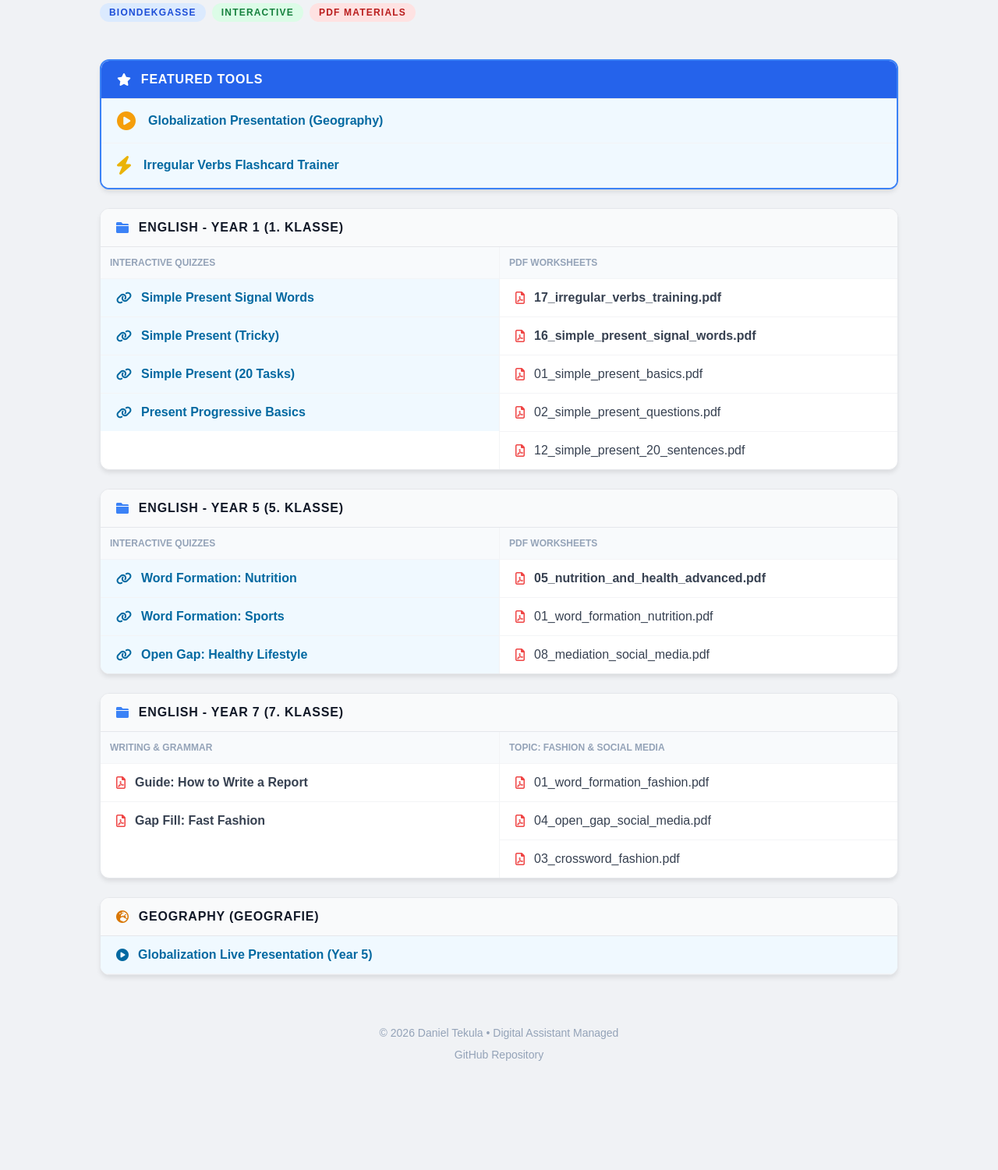
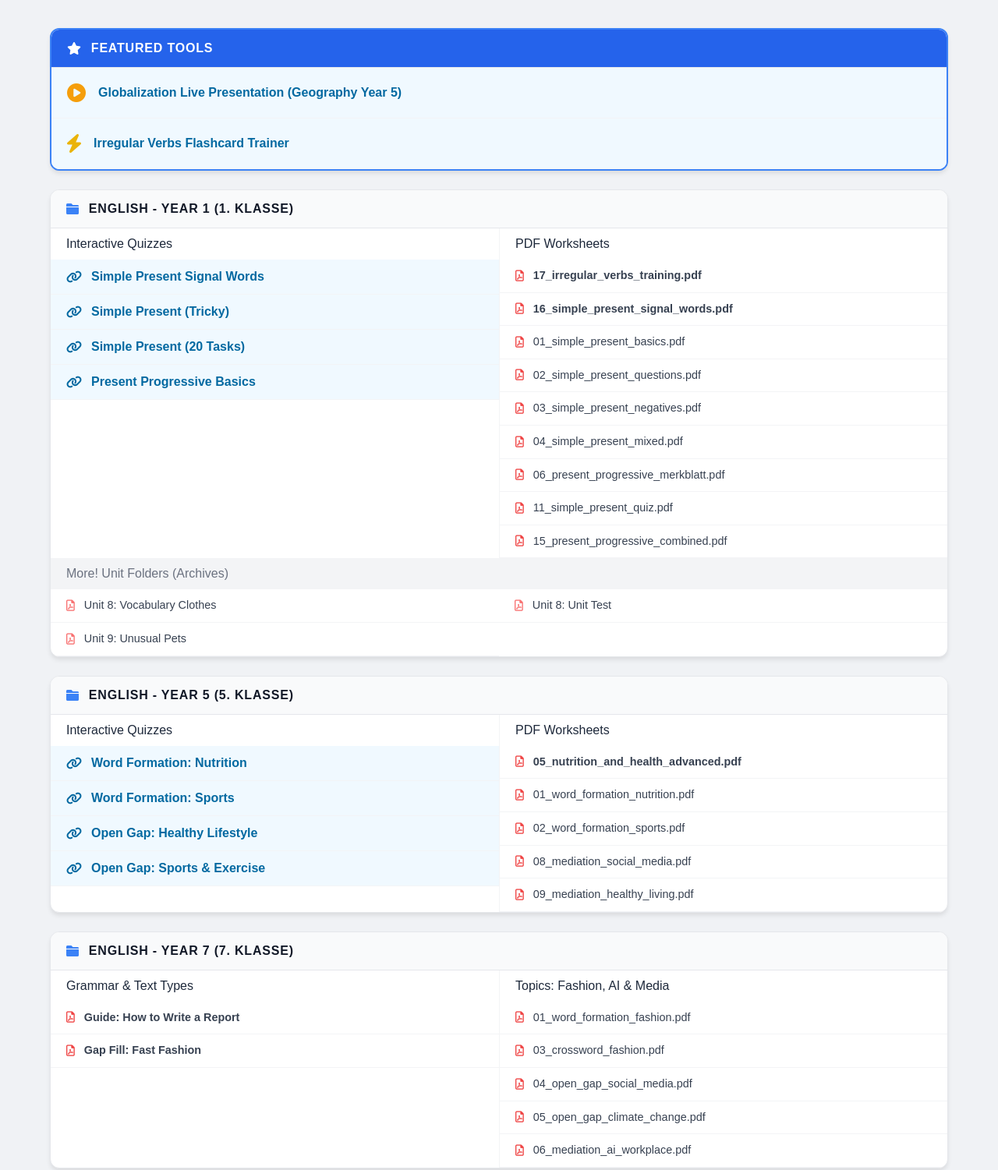
Before and after one commit to Danjo124/-teaching-materials, a plain HTML site: page index.html in a window 1280 px wide. Shown: the part 136-1637 px from the top of the page at 78% size. Before the commit the page ends 1539 px from the top, so only its background shows below. Drawn offline with nearby package versions, Linux system fonts and the light colour scheme.

Commit message:
Comprehensive restore of all worksheet links in index.html

```diff
--- a/index.html
+++ b/index.html
@@ -10,32 +10,27 @@
         body { background-color: #f0f2f5; font-family: sans-serif; }
         .folder-card { background: white; border-radius: 12px; box-shadow: 0 4px 6px -1px rgb(0 0 0 / 0.1); margin-bottom: 24px; overflow: hidden; border: 1px solid #e5e7eb; }
         .folder-header { background: #f9fafb; padding: 12px 20px; border-bottom: 1px solid #e5e7eb; font-weight: 800; display: flex; align-items: center; gap: 12px; color: #111827; text-transform: uppercase; letter-spacing: 0.05em; }
-        .file-item { display: flex; align-items: center; padding: 12px 20px; transition: all 0.2s; border-bottom: 1px solid #f3f4f6; }
+        .file-item { display: flex; align-items: center; padding: 10px 20px; transition: all 0.2s; border-bottom: 1px solid #f3f4f6; }
         .file-item:hover { background-color: #f8fafc; transform: translateX(4px); }
         .quiz-link { background-color: #f0f9ff; color: #0369a1; font-weight: 700; }
-        .pdf-link { color: #374151; }
-        .featured { border-left: 4px solid #3b82f6; }
+        .pdf-link { color: #374151; font-size: 0.9rem; }
+        .section-label { padding: 8px 20px; text-xs font-black text-slate-400 uppercase bg-slate-50 tracking-widest border-b border-gray-100; }
     </style>
 </head>
-<body class="p-4 md:p-10">
-    <div class="max-w-5xl mx-auto">
+<body class="p-4 md:p-10 text-slate-800">
+    <div class="max-w-6xl mx-auto">
         <header class="mb-12 text-center md:text-left">
             <h1 class="text-5xl font-black text-slate-900 tracking-tight mb-2">Material Explorer</h1>
-            <p class="text-slate-500 text-xl font-medium">Digital Learning Hub • Daniel Tekula</p>
-            <div class="mt-4 flex flex-wrap gap-2 justify-center md:justify-start">
-                <span class="px-3 py-1 bg-blue-100 text-blue-700 rounded-full text-xs font-bold uppercase tracking-widest">Biondekgasse</span>
-                <span class="px-3 py-1 bg-green-100 text-green-700 rounded-full text-xs font-bold uppercase tracking-widest">Interactive</span>
-                <span class="px-3 py-1 bg-red-100 text-red-700 rounded-full text-xs font-bold uppercase tracking-widest">PDF Materials</span>
-            </div>
+            <p class="text-slate-500 text-xl font-medium italic">Digital Learning Hub • Daniel Tekula</p>
         </header>
 
         <!-- FEATURED TOOLS -->
         <div class="folder-card border-blue-500 border-2">
             <div class="folder-header bg-blue-600 text-white"><i class="fas fa-star"></i> Featured Tools</div>
-            <a href="geography/year-5/globalization_presentation.html" target="_blank" class="file-item quiz-link">
-                <i class="fas fa-play-circle text-2xl mr-4 text-amber-500"></i> Globalization Presentation (Geography)
+            <a href="geography/year-5/globalization_presentation.html" target="_blank" class="file-item quiz-link py-4">
+                <i class="fas fa-play-circle text-2xl mr-4 text-amber-500"></i> Globalization Live Presentation (Geography Year 5)
             </a>
-            <a href="quiz-irregular-verbs.html" target="_blank" class="file-item quiz-link">
+            <a href="quiz-irregular-verbs.html" target="_blank" class="file-item quiz-link py-4">
                 <i class="fas fa-bolt text-2xl mr-4 text-yellow-500"></i> Irregular Verbs Flashcard Trainer
             </a>
         </div>
@@ -44,21 +39,31 @@
         <div class="folder-card">
             <div class="folder-header"><i class="fas fa-folder text-blue-500"></i> English - Year 1 (1. Klasse)</div>
             <div class="grid grid-cols-1 md:grid-cols-2 divide-x divide-gray-100">
-                <div class="divide-y divide-gray-100">
-                    <p class="p-3 text-xs font-black text-slate-400 uppercase bg-slate-50">Interactive Quizzes</p>
+                <div class="flex flex-col">
+                    <div class="section-label">Interactive Quizzes</div>
                     <a href="quiz-signal-words.html" target="_blank" class="file-item quiz-link"><i class="fas fa-link mr-3"></i> Simple Present Signal Words</a>
                     <a href="quiz-simple-present-tricky.html" target="_blank" class="file-item quiz-link"><i class="fas fa-link mr-3"></i> Simple Present (Tricky)</a>
                     <a href="quiz-simple-present-20.html" target="_blank" class="file-item quiz-link"><i class="fas fa-link mr-3"></i> Simple Present (20 Tasks)</a>
                     <a href="quiz-present-progressive.html" target="_blank" class="file-item quiz-link"><i class="fas fa-link mr-3"></i> Present Progressive Basics</a>
                 </div>
-                <div class="divide-y divide-gray-100 border-t md:border-t-0">
-                    <p class="p-3 text-xs font-black text-slate-400 uppercase bg-slate-50">PDF Worksheets</p>
+                <div class="flex flex-col">
+                    <div class="section-label">PDF Worksheets</div>
                     <a href="english/year-1/17_irregular_verbs_training.pdf" target="_blank" class="file-item pdf-link font-bold"><i class="far fa-file-pdf text-red-500 mr-3"></i> 17_irregular_verbs_training.pdf</a>
                     <a href="english/year-1/16_simple_present_signal_words.pdf" target="_blank" class="file-item pdf-link font-bold"><i class="far fa-file-pdf text-red-500 mr-3"></i> 16_simple_present_signal_words.pdf</a>
                     <a href="english/year-1/01_simple_present_basics.pdf" target="_blank" class="file-item pdf-link"><i class="far fa-file-pdf text-red-500 mr-3"></i> 01_simple_present_basics.pdf</a>
                     <a href="english/year-1/02_simple_present_questions.pdf" target="_blank" class="file-item pdf-link"><i class="far fa-file-pdf text-red-500 mr-3"></i> 02_simple_present_questions.pdf</a>
-                    <a href="english/year-1/12_simple_present_20_sentences.pdf" target="_blank" class="file-item pdf-link"><i class="far fa-file-pdf text-red-500 mr-3"></i> 12_simple_present_20_sentences.pdf</a>
+                    <a href="english/year-1/03_simple_present_negatives.pdf" target="_blank" class="file-item pdf-link"><i class="far fa-file-pdf text-red-500 mr-3"></i> 03_simple_present_negatives.pdf</a>
+                    <a href="english/year-1/04_simple_present_mixed.pdf" target="_blank" class="file-item pdf-link"><i class="far fa-file-pdf text-red-500 mr-3"></i> 04_simple_present_mixed.pdf</a>
+                    <a href="english/year-1/06_present_progressive_merkblatt.pdf" target="_blank" class="file-item pdf-link"><i class="far fa-file-pdf text-red-500 mr-3"></i> 06_present_progressive_merkblatt.pdf</a>
+                    <a href="english/year-1/11_simple_present_quiz.pdf" target="_blank" class="file-item pdf-link"><i class="far fa-file-pdf text-red-500 mr-3"></i> 11_simple_present_quiz.pdf</a>
+                    <a href="english/year-1/15_present_progressive_combined.pdf" target="_blank" class="file-item pdf-link"><i class="far fa-file-pdf text-red-500 mr-3"></i> 15_present_progressive_combined.pdf</a>
                 </div>
+            </div>
+            <div class="section-label bg-gray-100 text-gray-500">More! Unit Folders (Archives)</div>
+            <div class="grid grid-cols-1 md:grid-cols-2">
+                <a href="more-1/unit-8-clothes/01_vocabulary_clothes.pdf" target="_blank" class="file-item pdf-link"><i class="far fa-file-pdf text-red-400 mr-3"></i> Unit 8: Vocabulary Clothes</a>
+                <a href="more-1/unit-8-clothes/05_unit_test.pdf" target="_blank" class="file-item pdf-link"><i class="far fa-file-pdf text-red-400 mr-3"></i> Unit 8: Unit Test</a>
+                <a href="more-1/unit-9-unusual-pets/09-unusual-pets-unit9.pdf" target="_blank" class="file-item pdf-link"><i class="far fa-file-pdf text-red-400 mr-3"></i> Unit 9: Unusual Pets</a>
             </div>
         </div>
 
@@ -66,17 +71,20 @@
         <div class="folder-card">
             <div class="folder-header"><i class="fas fa-folder text-blue-500"></i> English - Year 5 (5. Klasse)</div>
             <div class="grid grid-cols-1 md:grid-cols-2 divide-x divide-gray-100">
-                <div class="divide-y divide-gray-100">
-                    <p class="p-3 text-xs font-black text-slate-400 uppercase bg-slate-50">Interactive Quizzes</p>
+                <div class="flex flex-col">
+                    <div class="section-label">Interactive Quizzes</div>
                     <a href="01_word_formation_nutrition.html" target="_blank" class="file-item quiz-link"><i class="fas fa-link mr-3"></i> Word Formation: Nutrition</a>
                     <a href="02_word_formation_sports.html" target="_blank" class="file-item quiz-link"><i class="fas fa-link mr-3"></i> Word Formation: Sports</a>
                     <a href="03_open_gap_healthy_lifestyle_b1.html" target="_blank" class="file-item quiz-link"><i class="fas fa-link mr-3"></i> Open Gap: Healthy Lifestyle</a>
+                    <a href="04_open_gap_sports_exercise_b1.html" target="_blank" class="file-item quiz-link"><i class="fas fa-link mr-3"></i> Open Gap: Sports & Exercise</a>
                 </div>
-                <div class="divide-y divide-gray-100 border-t md:border-t-0">
-                    <p class="p-3 text-xs font-black text-slate-400 uppercase bg-slate-50">PDF Worksheets</p>
+                <div class="flex flex-col">
+                    <div class="section-label">PDF Worksheets</div>
                     <a href="english/year-5/05_nutrition_and_health_advanced.pdf" target="_blank" class="file-item pdf-link font-bold"><i class="far fa-file-pdf text-red-500 mr-3"></i> 05_nutrition_and_health_advanced.pdf</a>
                     <a href="english/year-5/01_word_formation_nutrition.pdf" target="_blank" class="file-item pdf-link"><i class="far fa-file-pdf text-red-500 mr-3"></i> 01_word_formation_nutrition.pdf</a>
+                    <a href="english/year-5/02_word_formation_sports.pdf" target="_blank" class="file-item pdf-link"><i class="far fa-file-pdf text-red-500 mr-3"></i> 02_word_formation_sports.pdf</a>
                     <a href="english/year-5/08_mediation_social_media_year5.pdf" target="_blank" class="file-item pdf-link"><i class="far fa-file-pdf text-red-500 mr-3"></i> 08_mediation_social_media.pdf</a>
+                    <a href="english/year-5/09_mediation_healthy_living_year5.pdf" target="_blank" class="file-item pdf-link"><i class="far fa-file-pdf text-red-500 mr-3"></i> 09_mediation_healthy_living.pdf</a>
                 </div>
             </div>
         </div>
@@ -85,16 +93,18 @@
         <div class="folder-card">
             <div class="folder-header"><i class="fas fa-folder text-blue-500"></i> English - Year 7 (7. Klasse)</div>
             <div class="grid grid-cols-1 md:grid-cols-2 divide-x divide-gray-100">
-                <div class="divide-y divide-gray-100">
-                    <p class="p-3 text-xs font-black text-slate-400 uppercase bg-slate-50">Writing & Grammar</p>
+                <div class="flex flex-col">
+                    <div class="section-label">Grammar & Text Types</div>
                     <a href="english/year-7/text-types/01_how_to_write_a_report.pdf" target="_blank" class="file-item pdf-link font-bold"><i class="far fa-file-pdf text-red-500 mr-3"></i> Guide: How to Write a Report</a>
                     <a href="english/year-7/grammar/02_open_gap_fill_fast_fashion.pdf" target="_blank" class="file-item pdf-link font-bold"><i class="far fa-file-pdf text-red-500 mr-3"></i> Gap Fill: Fast Fashion</a>
                 </div>
-                <div class="divide-y divide-gray-100 border-t md:border-t-0">
-                    <p class="p-3 text-xs font-black text-slate-400 uppercase bg-slate-50">Topic: Fashion & Social Media</p>
+                <div class="flex flex-col">
+                    <div class="section-label">Topics: Fashion, AI & Media</div>
                     <a href="english/year-7/01_word_formation_fashion_industry.pdf" target="_blank" class="file-item pdf-link"><i class="far fa-file-pdf text-red-500 mr-3"></i> 01_word_formation_fashion.pdf</a>
+                    <a href="english/year-7/03_crossword_fashion_industry.pdf" target="_blank" class="file-item pdf-link"><i class="far fa-file-pdf text-red-500 mr-3"></i> 03_crossword_fashion.pdf</a>
                     <a href="english/year-7/04_open_gap_social_media_b2.pdf" target="_blank" class="file-item pdf-link"><i class="far fa-file-pdf text-red-500 mr-3"></i> 04_open_gap_social_media.pdf</a>
-                    <a href="english/year-7/03_crossword_fashion_industry.pdf" target="_blank" class="file-item pdf-link"><i class="far fa-file-pdf text-red-500 mr-3"></i> 03_crossword_fashion.pdf</a>
+                    <a href="english/year-7/05_open_gap_climate_change_b2.pdf" target="_blank" class="file-item pdf-link"><i class="far fa-file-pdf text-red-500 mr-3"></i> 05_open_gap_climate_change.pdf</a>
+                    <a href="english/year-7/06_mediation_ai_workplace_year7.pdf" target="_blank" class="file-item pdf-link"><i class="far fa-file-pdf text-red-500 mr-3"></i> 06_mediation_ai_workplace.pdf</a>
                 </div>
             </div>
         </div>
@@ -102,9 +112,9 @@
         <!-- GEOGRAPHY -->
         <div class="folder-card">
             <div class="folder-header"><i class="fas fa-globe-europe text-amber-600"></i> Geography (Geografie)</div>
-            <div class="divide-y divide-gray-100">
-                <a href="geography/year-5/globalization_presentation.html" target="_blank" class="file-item quiz-link"><i class="fas fa-play-circle mr-3"></i> Globalization Live Presentation (Year 5)</a>
-            </div>
+            <a href="geography/year-5/globalization_presentation.html" target="_blank" class="file-item quiz-link py-4">
+                <i class="fas fa-play-circle mr-3"></i> Globalization Live Presentation (Year 5)
+            </a>
         </div>
 
         <footer class="mt-16 text-center text-slate-400 text-sm font-medium">
```
